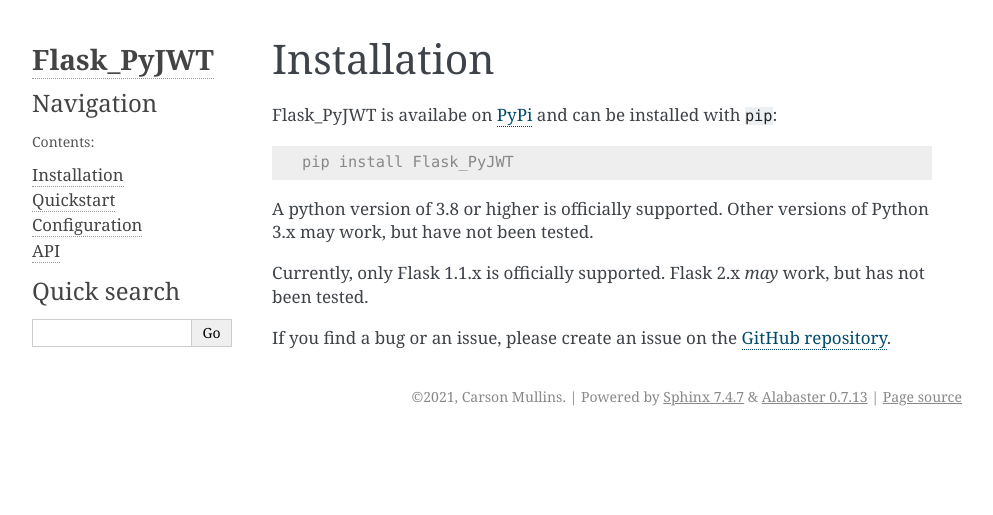
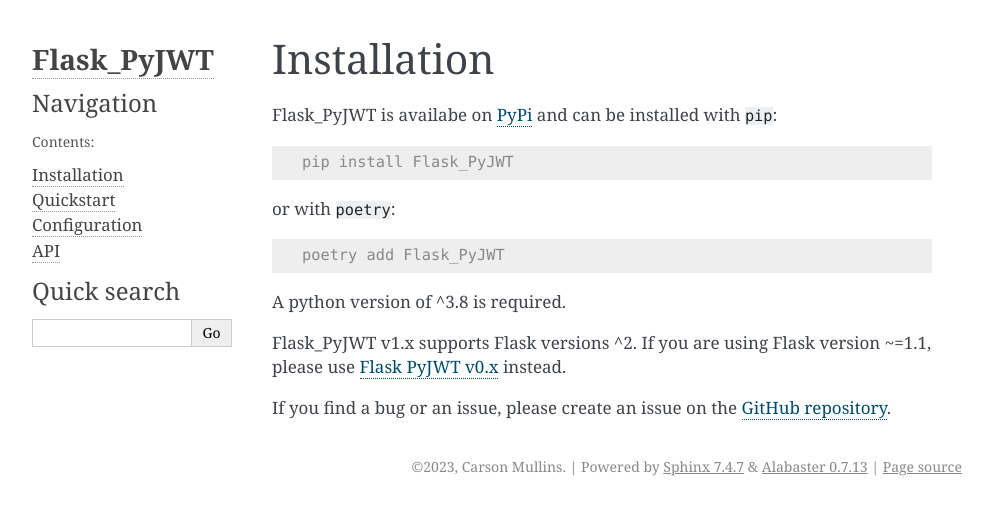
Before and after one commit to Septem151/Flask_PyJWT, a Sphinx documentation site: the page built from doc/installation.rst, in a window 1280 px wide. Shown: the top 515 px of the page, without its empty margins (148-1141 px from the left). Built offline with Sphinx 7.4.7, drawn with Linux system fonts in a browser that asks for light colours.

Commit message:
Update version to v1.0.0

```diff
--- a/doc/conf.py
+++ b/doc/conf.py
@@ -21,7 +21,7 @@
 # -- Project information -----------------------------------------------------
 
 project = "Flask_PyJWT"
-copyright = "2021, Carson Mullins"
+copyright = "2023, Carson Mullins"
 author = "Carson Mullins"
 
 # The full version, including alpha/beta/rc tags
--- a/doc/installation.rst
+++ b/doc/installation.rst
@@ -8,11 +8,17 @@
 
     pip install Flask_PyJWT
 
-A python version of 3.8 or higher is officially supported. Other versions of Python 3.x
-may work, but have not been tested.
 
-Currently, only Flask 1.1.x is officially supported. Flask 2.x *may* work, but has not
-been tested.
+or with ``poetry``:
+
+.. code-block:: console
+
+    poetry add Flask_PyJWT
+
+A python version of ^3.8 is required.
+
+Flask_PyJWT v1.x supports Flask versions ^2. If you are using Flask version ~=1.1,
+please use `Flask PyJWT v0.x <https://flask-pyjwt.readthedocs.io/en/v0/>`_ instead.
 
 If you find a bug or an issue, please create an issue on the
 `GitHub repository <https://github.com/Septem151/Flask_PyJWT">`_.
--- a/pyproject.toml
+++ b/pyproject.toml
@@ -1,6 +1,6 @@
 [tool.poetry]
 name = "flask_pyjwt"
-version = "0.2.0"
+version = "1.0.0"
 description = "Flask extension for creating, verifying, and requiring the presence of JWTs"
 license = "MIT"
 authors = ["Carson Mullins <septem151@protonmail.com>"]
```
Also changed, not shown: .readthedocs.yaml, doc/configuration.rst (line endings or trailing spaces), doc/index.rst (line endings or trailing spaces), doc/quickstart.rst (line endings or trailing spaces), 2 other files.
